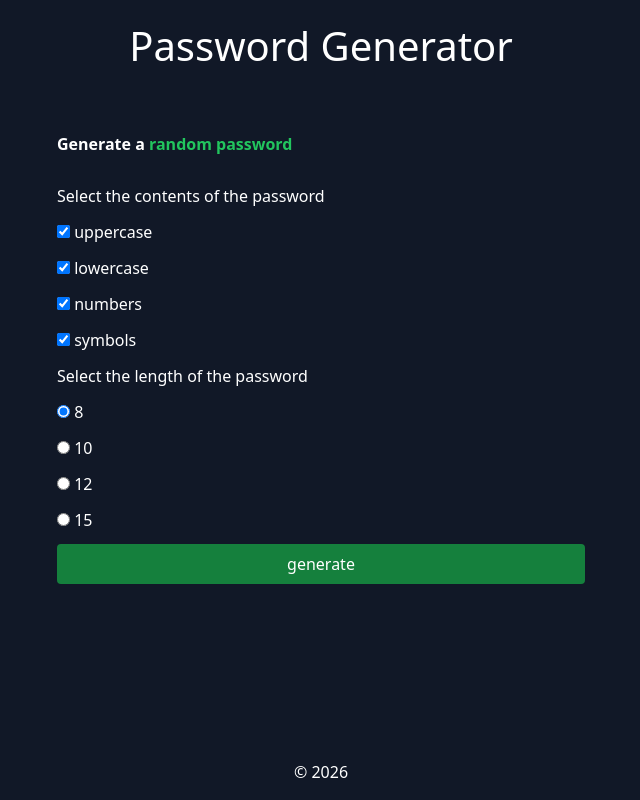
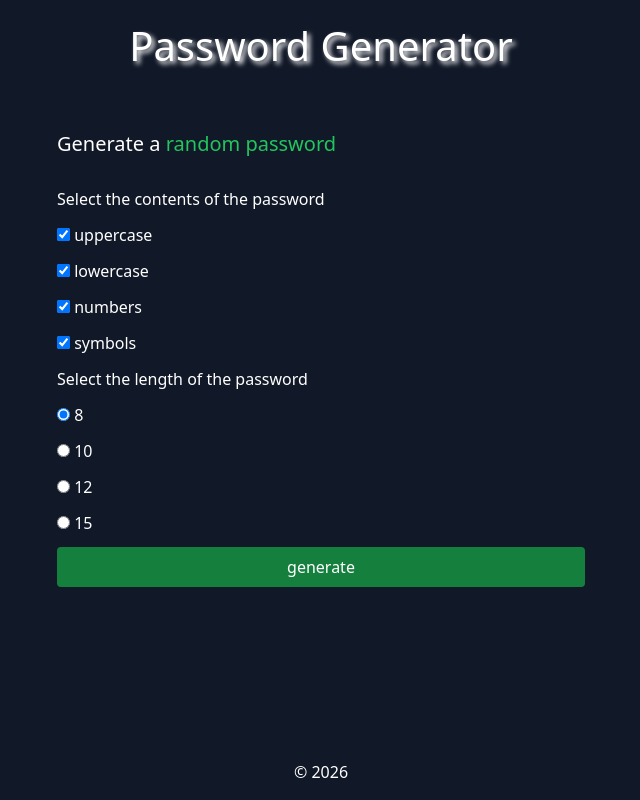
Before and after one commit to ianabond/password-generator, a website: page index.html in a window 1280 px wide. Shown: the whole page, without its empty margins (319-959 px from the left). Drawn offline with Linux system fonts and the light colour scheme.

Commit message:
Added text shadows and hover effect on the button

```diff
--- a/index.html
+++ b/index.html
@@ -8,10 +8,10 @@
     <script src="index.js" defer></script>
 </head>
 <body class="bg-gray-900 text-white flex flex-col h-screen items-center justify-center">
-    <header class="text-[40px] p-4">Password Generator</header>
+    <header class="text-[40px] p-4 [text-shadow:3px_3px_5px_white]">Password Generator</header>
     <main class="flex-1 flex flex-col justify-center">
         <div class="flex flex-col gap-3">
-            <h1 class="font-bold mb-4">Generate a <span class="text-green-500">random password</span></h1>
+            <h1 class="mb-4 text-[20px]">Generate a <span class="text-green-500">random password</span></h1>
             <label>Select the contents of the password</label>
             <label>
                 <input id="uppercase" type="checkbox" checked> uppercase
@@ -38,7 +38,7 @@
             <label>
                 <input id="fifteen" name="pass-len" type="radio" value="15"> 15
             </label>
-            <button id="generate" class="bg-green-700 rounded w-full py-2">generate</button>
+            <button id="generate" class="bg-green-700 rounded w-full py-2 hover:bg-green-800 transition duration-300">generate</button>
         </div>
         <div class="flex justify-center gap-4 mt-6 h-24">
             <div id="pass1" class="w-64 h-12 p-2 bg-gray-700 rounded flex items-center justify-center opacity-0"></div>
```
Also changed, not shown: output.css.
